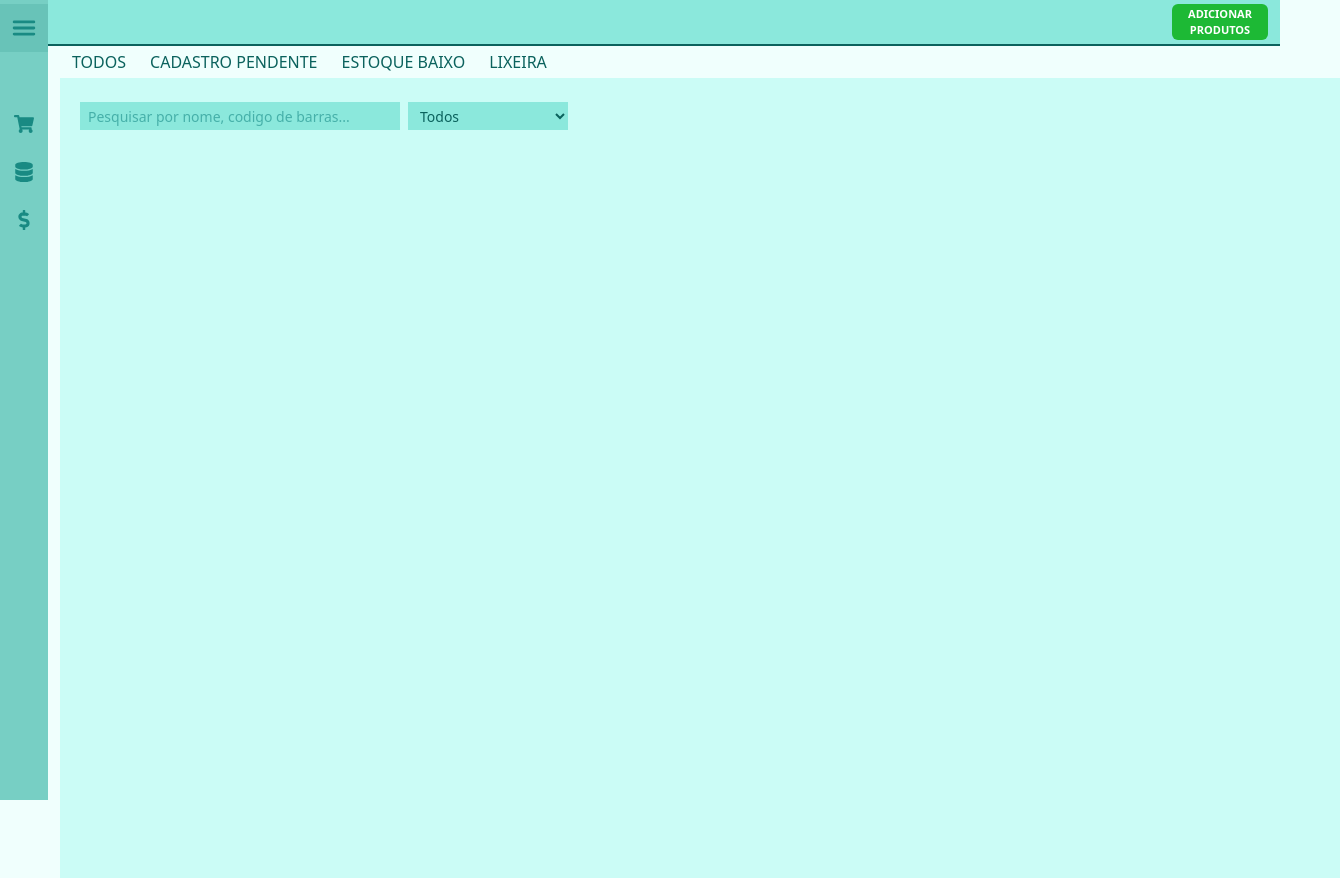
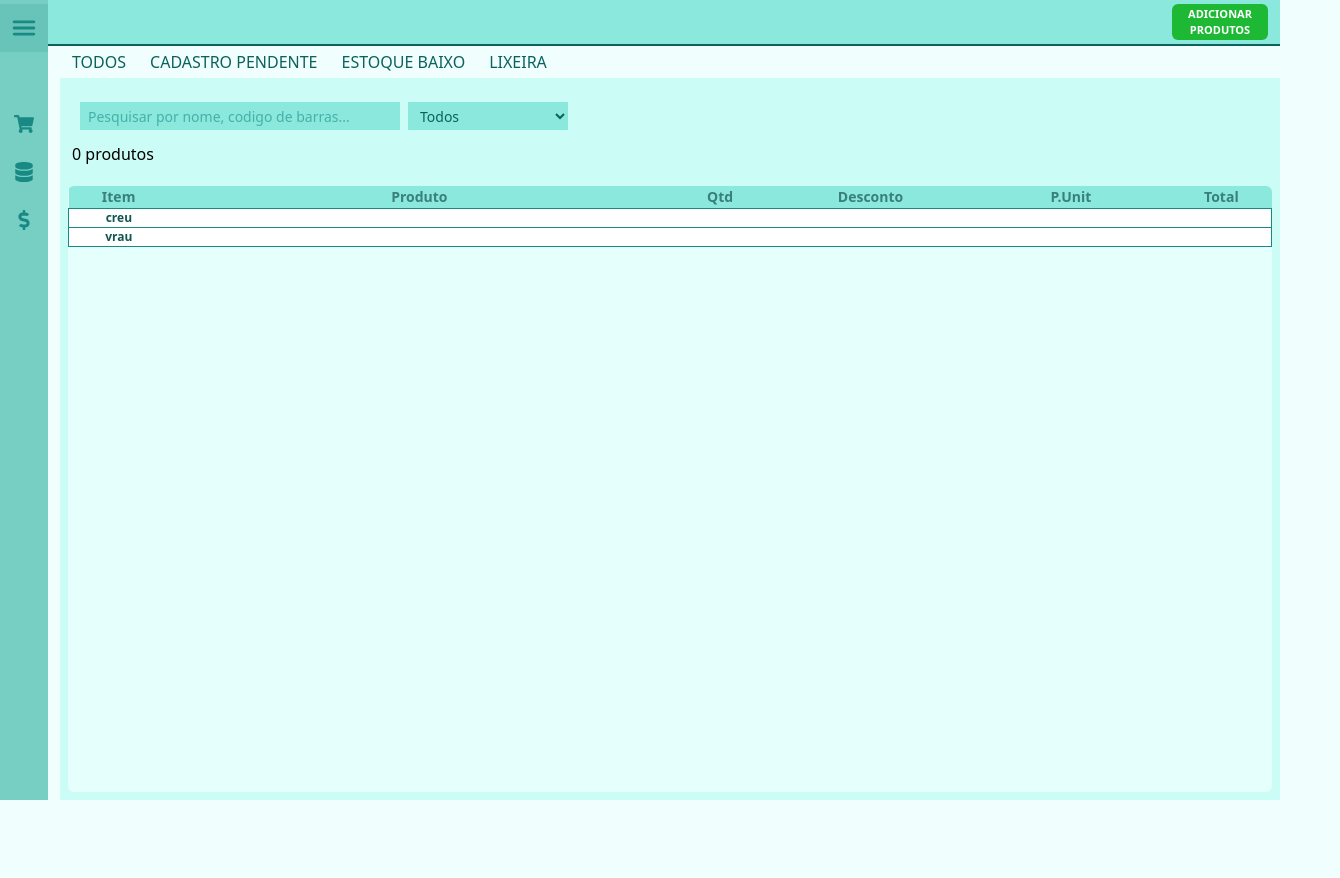
Before and after one commit to zennon-sml/xicas-paper-pdv, a Next.js app: page /pages/stock in a window 1280 px wide. Shown: the whole page, 1340 px wide, since content can reach past the window. After the commit the page ends 800 px from the top, so only its background shows below. Built offline with nearby package versions, Linux system fonts and the light colour scheme.

Commit message:
creation of a table of products in stock

```diff
--- a/app/pages/stock/page.tsx
+++ b/app/pages/stock/page.tsx
@@ -4,7 +4,7 @@ import { useState } from 'react';
 
 export default function Stock() {
   return (
-    <div className='flex flex-col'>
+    <div className='flex flex-col h-screen'>
       <SideBar />
 
       <div className=' flex fixed left-12 bg-[#8BE8DC] w-[calc(100%-3rem)] h-11 pr-3 pb-1 pt-1 '>
@@ -20,16 +20,49 @@ export default function Stock() {
         <button className='pr-3 pl-3 pt-1 pb-1 text-[#0B625D] border-t-[2px] hover:border-t-[#4DC5BD] hover:bg-[#CBFCF6] hover:z-10 hover:font-bold'>LIXEIRA</button>
       </div>
 
-      <div className='flex w-screen h-screen pt-6 pl-5 bg-[#CBFCF6] gap-2'>
+      <div className='flex flex-col flex-grow bg-[#CBFCF6] overflow-hidden'>
+        <div className='flex pt-6 pl-5 gap-2'>
           <input type="search" placeholder="Pesquisar por nome, codigo de barras..." className="flex bg-[#8BE8DC] placeholder-[#46b0a9] text-[#0B625D] text-sm h-7 w-80 pl-2 hover:bg-[#68dbcb]"/>
           <select id='tags' name='tags' className="flex bg-[#8BE8DC] placeholder-[#46b0a9] text-[#0B625D] text-sm h-7 w-40 pl-2 hover:bg-[#68dbcb]">
             <option value="todos">Todos</option>
             <option value="todos">#creu</option>
             <option value="todos">#vrau</option>
           </select>
+        </div>
 
-        <div>
+        <p className=' m-3'>0 produtos</p>
 
+        <div className='flex flex-col flex-grow rounded-md overflow-hidden bg-[#E4FFFC] m-2'>
+          <table className='w-full'>
+            <thead className='bg-[#8BE8DC]'>
+                <tr className="text-sm text-[#397F7B]">
+                    <th className=" w-1/12">Item</th>
+                    <th className=" w-5/12">Produto</th>
+                    <th className=" w-1/12">Qtd</th>
+                    <th className=" w-2/12">Desconto</th>
+                    <th className=" w-2/12">P.Unit</th>
+                    <th className=" w-3/12">Total</th>
+                </tr>
+            </thead>
+            <tbody className="bg-[#B8FFF7] text-xs overflow-y-auto h-full">
+              <tr className="border border-[#198A83] bg-white">
+                <td className="pl-1 pr-1 text-[#135550] font-bold text-center">creu</td>
+                <td className="pl-1 pr-1 text-[#135550]"></td>
+                <td className="pl-1 pr-1 text-[#135550] text-center"></td>
+                <td className="pl-1 pr-1 text-[#135550] text-center"></td>
+                <td className="pl-1 pr-1 text-[#135550]"></td>
+                <td className="pl-1 pr-1 text-[#135550] font-bold"></td>
+              </tr>
+              <tr className="border border-[#198A83] bg-white">
+                <td className="pl-1 pr-1 text-[#135550] font-bold text-center">vrau</td>
+                <td className="pl-1 pr-1 text-[#135550]"></td>
+                <td className="pl-1 pr-1 text-[#135550] text-center"></td>
+                <td className="pl-1 pr-1 text-[#135550] text-center"></td>
+                <td className="pl-1 pr-1 text-[#135550]"></td>
+                <td className="pl-1 pr-1 text-[#135550] font-bold"></td>
+              </tr>
+            </tbody>
+          </table>
         </div>
       </div>
     </div>
```
Lines whose indentation alone changed are shown as unchanged.
